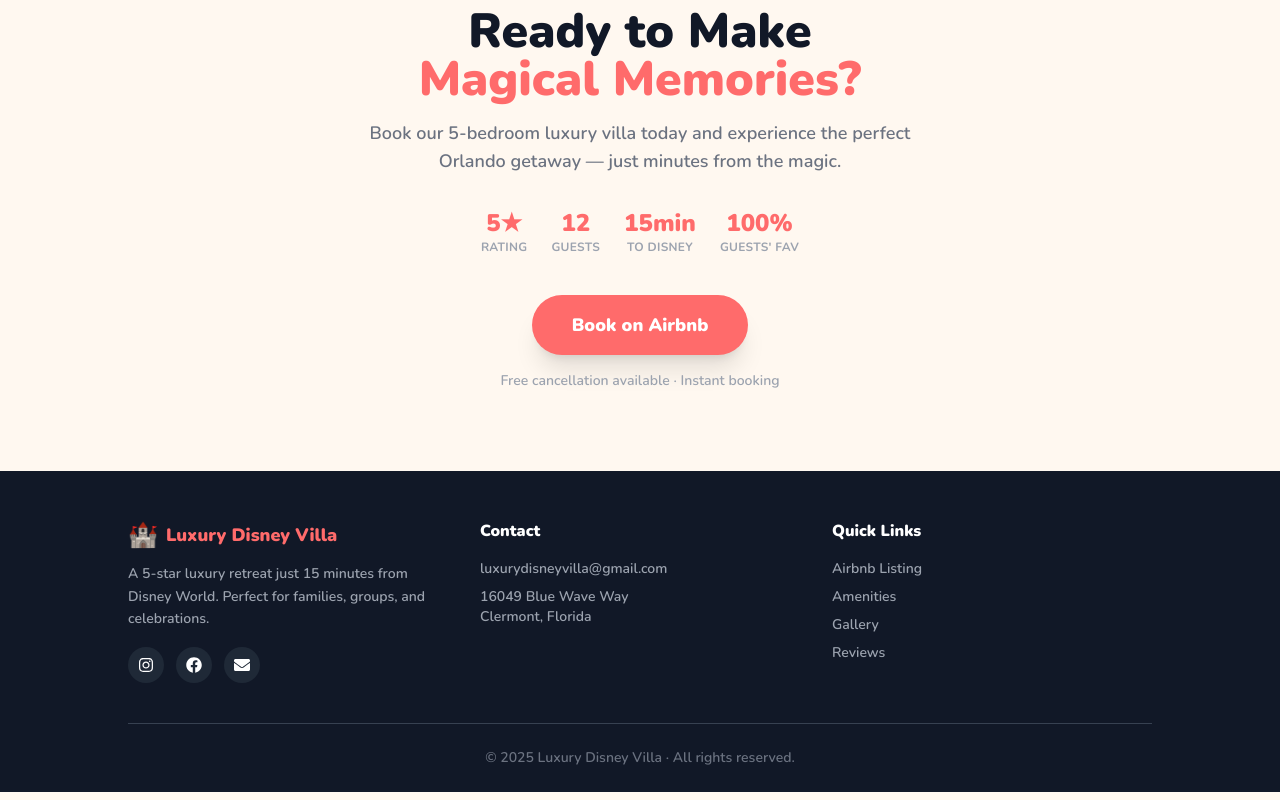
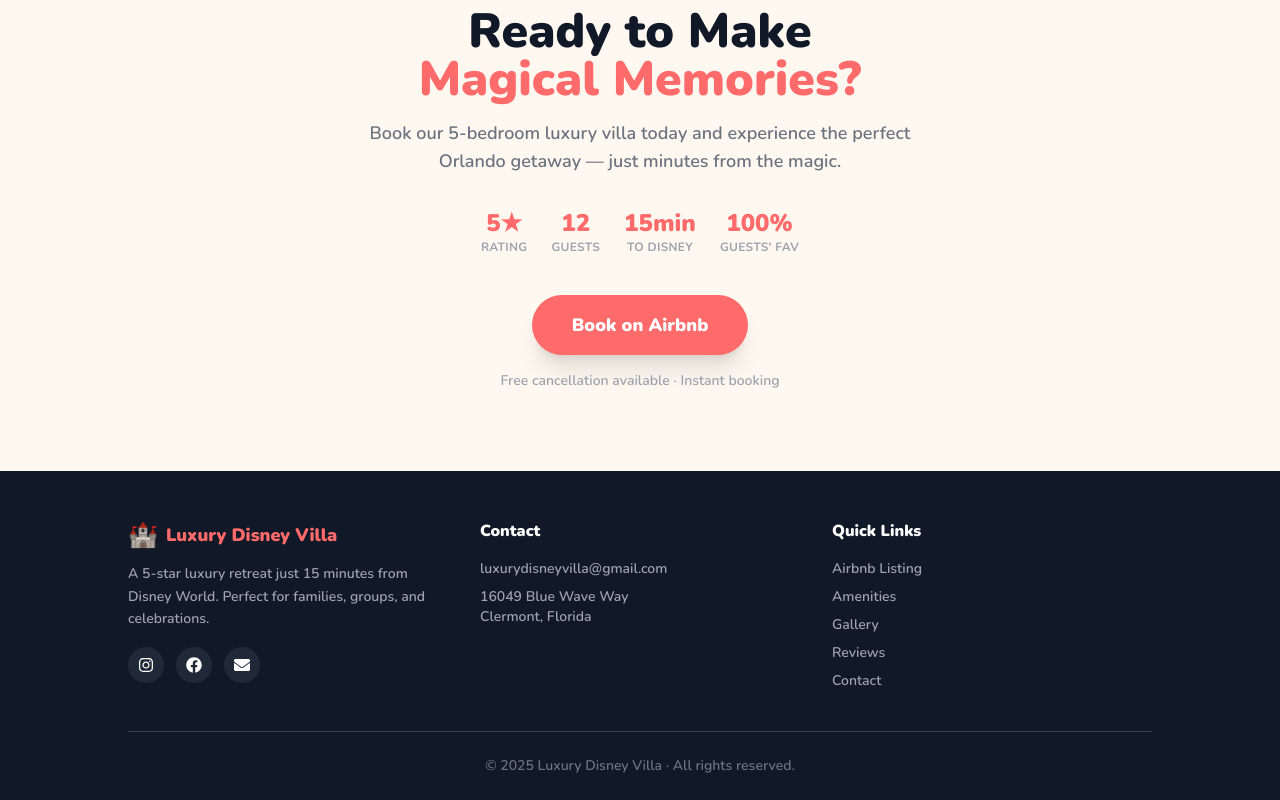
Before and after one commit to AryanGaur123/DisneyVilla, a React (Create React App) app: page / in a window 1280 px wide. Shown: the part 3778-4578 px from the top of the page. Built offline with nearby package versions, Linux system fonts and the light colour scheme.

Commit message:
Fix Vercel build: replace invalid href anchors, add vercel.json with CI=false

```diff
--- a/src/components/Footer.js
+++ b/src/components/Footer.js
@@ -16,7 +16,7 @@ const Footer = () => {
               A 5-star luxury retreat just 15 minutes from Disney World. Perfect for families, groups, and celebrations.
             </p>
             <div className="flex gap-3">
-              <a href="#" className="w-9 h-9 bg-gray-800 rounded-full flex items-center justify-center hover:bg-[#FF6B6B] transition" aria-label="Instagram">
+              <a href="https://instagram.com" target="_blank" rel="noopener noreferrer" className="w-9 h-9 bg-gray-800 rounded-full flex items-center justify-center hover:bg-[#FF6B6B] transition" aria-label="Instagram">
                 <FaInstagram size={16} />
               </a>
               <a href="https://facebook.com" target="_blank" rel="noopener noreferrer" className="w-9 h-9 bg-gray-800 rounded-full flex items-center justify-center hover:bg-[#4ECDC4] transition" aria-label="Facebook">
@@ -53,6 +53,7 @@ const Footer = () => {
               <li><a href="#amenities" className="hover:text-[#4ECDC4] transition">Amenities</a></li>
               <li><a href="#gallery" className="hover:text-[#4ECDC4] transition">Gallery</a></li>
               <li><a href="#reviews" className="hover:text-[#4ECDC4] transition">Reviews</a></li>
+              <li><a href="mailto:luxurydisneyvilla@gmail.com" className="hover:text-[#4ECDC4] transition">Contact</a></li>
             </ul>
           </div>
         </div>
```
Also changed, not shown: vercel.json (added).
